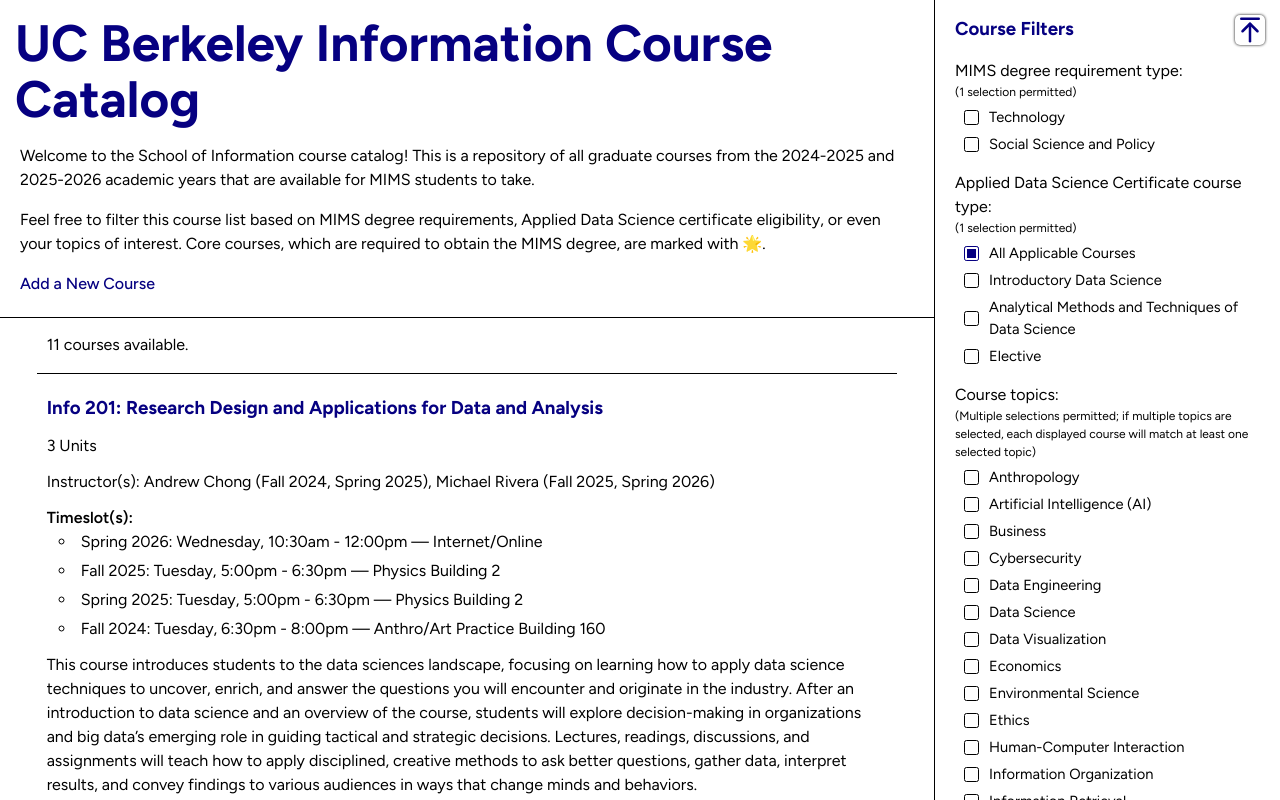
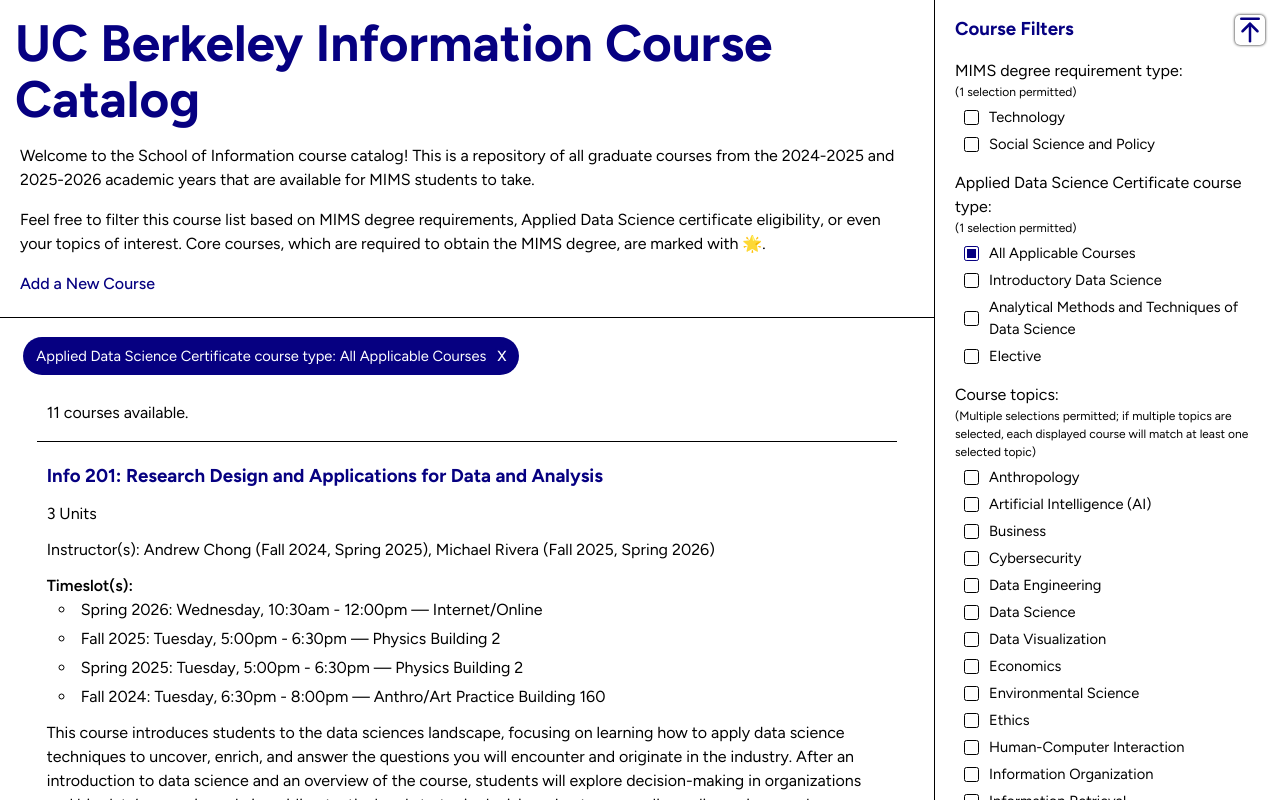
Before and after one commit to ltang16/info-catalog, a React (Vite) app: page / in a window 1280 px wide. Both pictures are taken after a click on the label "All Applicable Courses". Shown: the top 800 px of the page. Built offline with nearby package versions, Linux system fonts and the light colour scheme.

Commit message:
build breadcrumbs component and add full CSS

```diff
--- a/src/App.css
+++ b/src/App.css
@@ -157,6 +157,129 @@
   box-shadow: 0px 0px 3px 0px black;
 }
 
+/* <============== Breadcrumb styling =============> */
+
+.breadcrumbs-section {
+  width: 95%;
+  display: flex;
+  flex-direction: row;
+  flex-wrap: wrap;
+  margin: 10px 0px;
+}
+
+.breadcrumb {
+  display: flex;
+  flex-direction: row;
+  margin-top: 10px;
+  margin-right: 15px;
+  padding-right: 10px;
+  align-items: center;
+  border-radius: 20px;
+  background-color: #060081;
+  color: white;
+}
+
+.breadcrumb-text {
+  font-size: 11pt;
+  margin: 0px 8px 0px 5px;
+  padding: 8px 0px 8px 8px;
+}
+
+.breadcrumb-btn {
+  width: 15px;
+  height: 15px;
+  padding: 0px 0px 18px 0px;
+  font-size: 11pt;
+  color: white;
+  background-color: #060081;
+}
+
+.breadcrumb-btn:hover {
+  color: #be0000;
+  border-color: #060081;
+}
+
+/* <============== Individual course item styling ==============> */
+
+.course-item {
+  list-style: none;
+  width: 90%;
+  padding: 10px;
+  border-top: solid 1px black;
+}
+
+.course-id-title {
+  font-size: 14pt;
+  font-weight: bold;
+  margin: 10px 0px;
+  color: #060081;
+}
+
+.course-units, .course-instructor, .course-timeslot {
+  margin: 12px 0px;
+  padding-left: 0px;
+}
+
+.course-timeslot-text {
+  margin-top: 8px;
+  margin-bottom: -5px;
+  font-weight: 600;
+}
+
+.course-timeslot-details {
+  margin: 5px 12px;
+  list-style-type: circle;
+  list-style-position: inside;
+}
+
+.course-timeslot-details-single {
+  margin: 5px 0px;
+}
+
+.course-description {
+  margin: 12px 0px;
+}
+
+.course-other {
+  font-size: 11pt;
+  font-style: italic;
+  margin: 12px 0px;
+}
+
+.course-requirements, .course-DScert {
+  margin: 12px 0px;
+}
+
+.course-requirements-req, .course-DScert-type {
+  padding: 0px 5px;
+  font-weight: 600;
+}
+
+.course-topics {
+  display: flex;
+  align-items: center;
+  margin: 15px 0px 10px;
+  padding: 0px;
+}
+
+.course-topics-text {
+  margin-right: 10px;
+  margin-top: 0px;
+  margin-bottom: 0px;
+}
+
+.course-topic {
+  border: solid 1px #060081;
+  padding: 5px 12px;
+  margin-right: 7px;
+  margin-top: 0px;
+  margin-bottom: 0px;
+  background-color: #060081;
+  color: white;
+  border-radius: 8px;
+  font-size: 11pt;
+}
+
 /* <============= Course addition form styling ============> */
 
 #course-add-section {
@@ -257,84 +380,3 @@
 .course-add-submit {
   background-color: #060081;
 }
-
-/* <============== Individual course item styling ==============> */
-
-.course-item {
-  list-style: none;
-  width: 90%;
-  padding: 10px;
-  border-top: solid 1px black;
-}
-
-.course-id-title {
-  font-size: 14pt;
-  font-weight: bold;
-  margin: 10px 0px;
-  color: #060081;
-}
-
-.course-units, .course-instructor, .course-timeslot {
-  margin: 12px 0px;
-  padding-left: 0px;
-}
-
-.course-timeslot-text {
-  margin-top: 8px;
-  margin-bottom: -5px;
-  font-weight: 600;
-}
-
-.course-timeslot-details {
-  margin: 5px 12px;
-  list-style-type: circle;
-  list-style-position: inside;
-}
-
-.course-timeslot-details-single {
-  margin: 5px 0px;
-}
-
-.course-description {
-  margin: 12px 0px;
-}
-
-.course-other {
-  font-size: 11pt;
-  font-style: italic;
-  margin: 12px 0px;
-}
-
-.course-requirements, .course-DScert {
-  margin: 12px 0px;
-}
-
-.course-requirements-req, .course-DScert-type {
-  padding: 0px 5px;
-  font-weight: 600;
-}
-
-.course-topics {
-  display: flex;
-  align-items: center;
-  margin: 15px 0px 10px;
-  padding: 0px;
-}
-
-.course-topics-text {
-  margin-right: 10px;
-  margin-top: 0px;
-  margin-bottom: 0px;
-}
-
-.course-topic {
-  border: solid 1px #060081;
-  padding: 5px 12px;
-  margin-right: 7px;
-  margin-top: 0px;
-  margin-bottom: 0px;
-  background-color: #060081;
-  color: white;
-  border-radius: 8px;
-  font-size: 11pt;
-}
--- a/src/App.jsx
+++ b/src/App.jsx
@@ -2,6 +2,7 @@
 import './App.css'
 import jsonData from './data/infocatalog.json'
 import FilterSidebar from './components/FilterSidebar'
+import Breadcrumbs from './components/Breadcrumbs'
 import CatalogList from './components/CatalogList'
 import CourseAddForm from './components/CourseAddForm'
 import { LuArrowUpToLine } from "react-icons/lu"
@@ -16,6 +17,8 @@
     JSON.parse(localStorage.getItem("info-catalog")) ||
     jsonData.catalog
   )
+
+
 
   // State data for MIMS degree requirement filter -- 'all Info courses' by default
   const [degReq, setDegReq] = useState('all')
@@ -82,6 +85,9 @@
     // Finally, sort the filtered catalog array in ascending order by course ID and then course title :)
     String(a.id).localeCompare(String(b.id)) || String(a.title).localeCompare(String(b.title))
   )
+
+  // Create variable to determine if breadcrumb component should exist (only if at least one filter has been applied)
+  const noBreadcrumbs = (degReq === 'all' && DScert === 'all' && topics.length === 0)
 
 
 
@@ -161,6 +167,10 @@
     <FilterSidebar degReq={degReq} handleReqFilter={handleReqFilter} DScert={DScert} handleDSCertFilter={handleDSCertFilter}
       catalog={catalog} topics={topics} toggleTopic={toggleTopic} clearAllFilters={clearAllFilters}/>
     <div className="main-content">
+      {!noBreadcrumbs &&
+      <Breadcrumbs degReq={degReq} removeReq={handleReqFilter} DScert={DScert} removeDSCert={handleDSCertFilter}
+        topics={topics} removeTopic={toggleTopic}/>
+      }
       <CatalogList catalog={filteredCatalog}/>
       <CourseAddForm catalog={catalog} onAddCourse={addCourse}/>
       <a className="page-top-shortcut" href="#root" onClick={handleLinkClick}>
--- /dev/null
+++ b/src/components/Breadcrumbs.jsx
@@ -0,0 +1,55 @@
+function Breadcrumbs({ degReq, removeReq, DScert, removeDSCert, topics, removeTopic }) {
+    // Need to get the full name for the MIMS degree requirement, since degReq is an abbreviated version
+    let degReqText
+    if (degReq !== 'all') {
+        if (degReq === 'tech') {
+            degReqText = 'Technology'
+        } else {
+            degReqText = 'Social Science and Policy'
+        }
+    }
+
+    // Full name for DS certification course type
+    let DSCertText
+    if (DScert !== 'all') {
+        if (DScert === 'DScert') {
+            DSCertText = 'All Applicable Courses'
+        } else if (DScert === 'intro') {
+            DSCertText = 'Introductory Data Science'
+        } else if (DScert === 'amt') {
+            DSCertText = 'Analytical Methods and Techniques of Data Science'
+        } else {
+            DSCertText = 'Elective'
+        }
+    }
+
+
+
+    return (
+        <div className="breadcrumbs-section">
+            {/* There should only be breadcrumbs for active filters, e.g. when catalog isn't showing all courses!
+                And clicking the "X" on the breadcrumbs will remove an active filter, just like unchecking the filter
+                in the sidebar */}
+            {degReq !== 'all' &&
+                <div className="breadcrumb">
+                    <p className="breadcrumb-text">MIMS degree requirement: {degReqText}</p>
+                    <button className="breadcrumb-btn" onClick={() => removeReq(degReq)}>X</button>
+                </div>
+            }
+            {DScert !== 'all' &&
+                <div className="breadcrumb">
+                    <p className="breadcrumb-text">Applied Data Science Certificate course type: {DSCertText}</p>
+                    <button className="breadcrumb-btn" onClick={() => removeDSCert(DScert)}>X</button>
+                </div>
+            }
+            {topics.length !== 0 && topics.map((topic) =>
+                <div className="breadcrumb">
+                    <p className="breadcrumb-text">Topic: {topic}</p>
+                    <button className="breadcrumb-btn" onClick={() => removeTopic(topic)}>X</button>
+                </div>)
+            }
+        </div>
+    )
+}
+
+export default Breadcrumbs
--- a/src/components/CourseAddForm.jsx
+++ b/src/components/CourseAddForm.jsx
@@ -269,7 +269,7 @@
                 {errors.type && <p className="error-message">{errors.type}</p>}
             </div>
             <div className="form-group">
-                <p className="form-btn-header">Degree requirements fulfilled:</p>
+                <p className="form-btn-header">MIMS degree requirements fulfilled:</p>
                 <div className="form-group-btn">
                     <label className="form-btn-label">
                     <input
```
Also changed, not shown: src/data/infocatalog.json, 2 other files (tests, documents, lock files or other folders).
